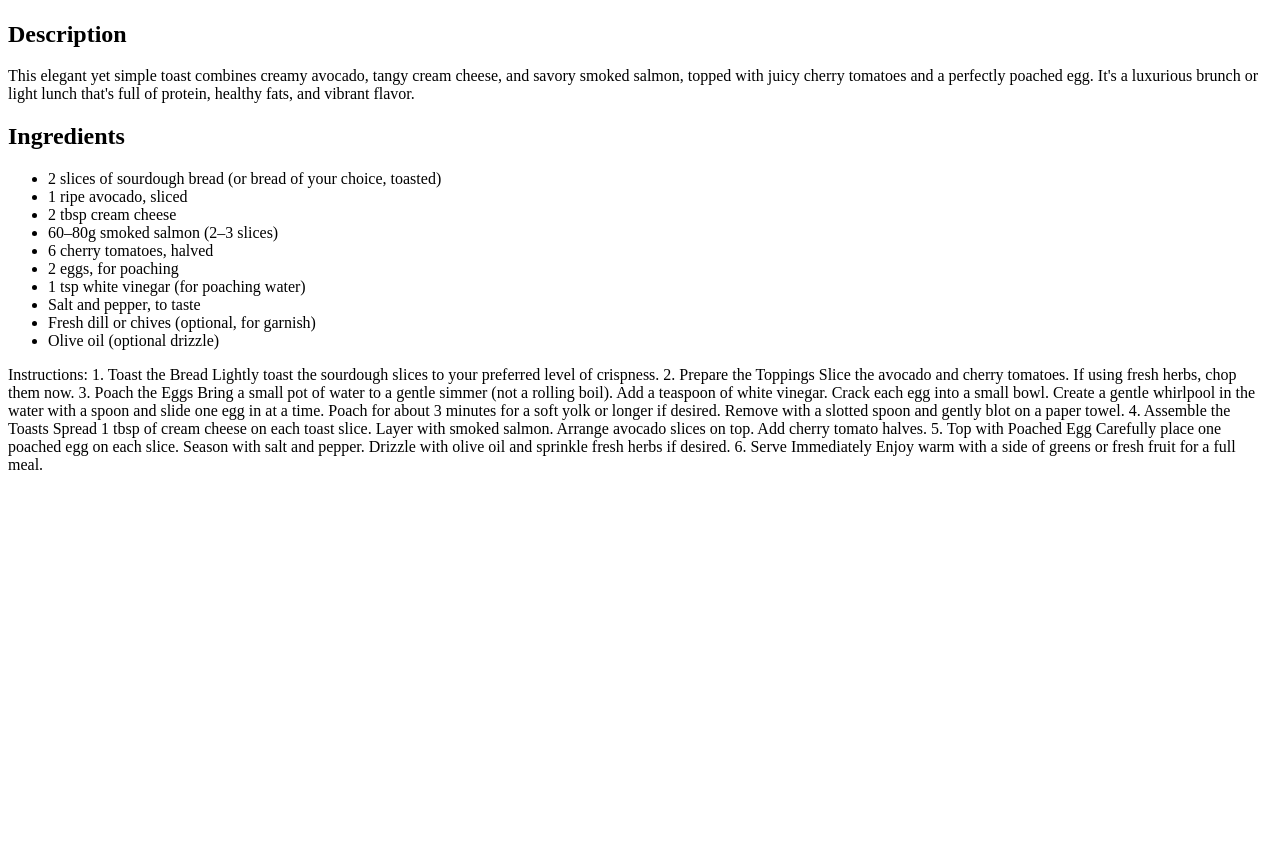
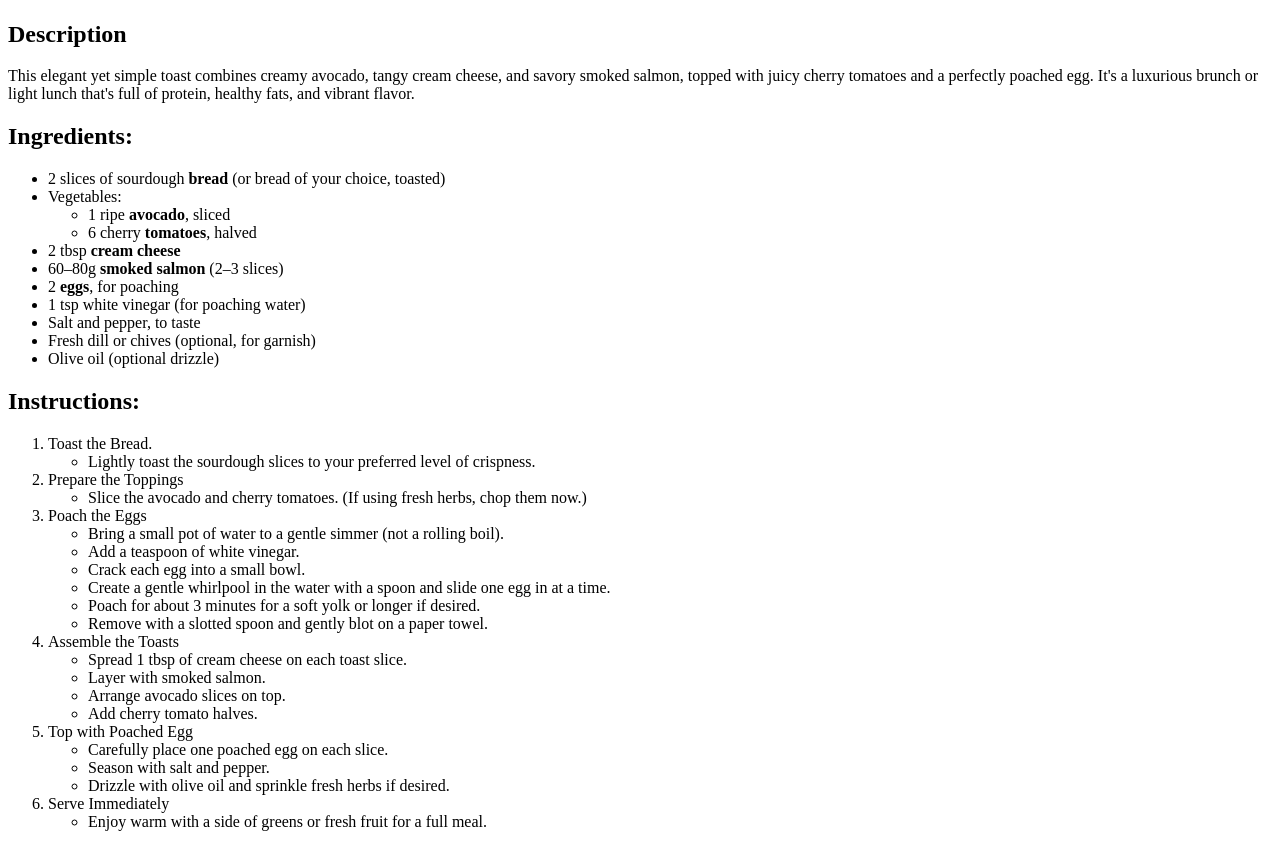
Before and after one commit to danielsenx/odin-recipes-02, a plain HTML site: page recipes/avo-and-eggs-on-toast.html in a window 1280 px wide. Shown: the part 424-1271 px from the top of the page. Before the commit the page ends 914 px from the top, so only its background shows below. Drawn offline with Linux system fonts and the light colour scheme.

Commit message:
style: add lists to descriptions of avo file

```diff
--- a/recipes/avo-and-eggs-on-toast.html
+++ b/recipes/avo-and-eggs-on-toast.html
@@ -16,65 +16,68 @@
 
     <p>This elegant yet simple toast combines creamy avocado, tangy cream cheese, and savory smoked salmon, topped with juicy cherry tomatoes and a perfectly poached egg. It's a luxurious brunch or light lunch that's full of protein, healthy fats, and vibrant flavor.</p>
 
-    <h2>Ingredients</h2>
+    <h2>Ingredients:</h2>
 
     <ul>
-        <li>2 slices of sourdough bread (or bread of your choice, toasted)</li>
-        <li>1 ripe avocado, sliced</li>
-        <li>2 tbsp cream cheese</li>
-        <li>60–80g smoked salmon (2–3 slices)</li>
-        <li>6 cherry tomatoes, halved</li>
-        <li>2 eggs, for poaching</li>
+        <li>2 slices of sourdough <strong>bread</strong> (or bread of your choice, toasted)</li>
+        <li>Vegetables:
+            <ul>
+                <li>1 ripe <strong>avocado</strong>, sliced</li>
+                <li>6 cherry <strong>tomatoes</strong>, halved</li>
+            </ul>
+        </li>
+        <li>2 tbsp <strong>cream cheese</strong></li>
+        <li>60–80g <strong>smoked salmon</strong> (2–3 slices)</li>
+        <li>2 <strong>eggs</strong>, for poaching</li>
         <li>1 tsp white vinegar (for poaching water)</li>
         <li>Salt and pepper, to taste</li>
         <li>Fresh dill or chives (optional, for garnish)</li>
         <li>Olive oil (optional drizzle)</li>
     </ul>
 
-    <p>Instructions:
-1. Toast the Bread
-Lightly toast the sourdough slices to your preferred level of crispness.
+    <h2>Instructions:</h2>
 
-2. Prepare the Toppings
-
-Slice the avocado and cherry tomatoes.
-
-If using fresh herbs, chop them now.
-
-3. Poach the Eggs
-
-Bring a small pot of water to a gentle simmer (not a rolling boil).
-
-Add a teaspoon of white vinegar.
-
-Crack each egg into a small bowl.
-
-Create a gentle whirlpool in the water with a spoon and slide one egg in at a time.
-
-Poach for about 3 minutes for a soft yolk or longer if desired.
-
-Remove with a slotted spoon and gently blot on a paper towel.
-
-4. Assemble the Toasts
-
-Spread 1 tbsp of cream cheese on each toast slice.
-
-Layer with smoked salmon.
-
-Arrange avocado slices on top.
-
-Add cherry tomato halves.
-
-5. Top with Poached Egg
-
-Carefully place one poached egg on each slice.
-
-Season with salt and pepper.
-
-Drizzle with olive oil and sprinkle fresh herbs if desired.
-
-6. Serve Immediately
-Enjoy warm with a side of greens or fresh fruit for a full meal.
-</p>
+    <ol>
+        <li>Toast the Bread.
+            <ul>
+                <li>Lightly toast the sourdough slices to your preferred level of crispness.</li>
+            </ul>
+        </li>
+        <li>Prepare the Toppings
+            <ul>
+                <li>Slice the avocado and cherry tomatoes. (If using fresh herbs, chop them now.)</li>
+            </ul>
+        </li>
+        <li>Poach the Eggs
+            <ul>
+                <li>Bring a small pot of water to a gentle simmer (not a rolling boil).</li>
+                <li>Add a teaspoon of white vinegar.</li>
+                <li>Crack each egg into a small bowl.</li>
+                <li>Create a gentle whirlpool in the water with a spoon and slide one egg in at a time.</li>
+                <li>Poach for about 3 minutes for a soft yolk or longer if desired.</li>
+                <li>Remove with a slotted spoon and gently blot on a paper towel.</li>
+            </ul>
+        </li>
+        <li>Assemble the Toasts
+            <ul>
+                <li>Spread 1 tbsp of cream cheese on each toast slice.</li>
+                <li>Layer with smoked salmon.</li>
+                <li>Arrange avocado slices on top.</li>
+                <li>Add cherry tomato halves.</li>
+            </ul>
+        </li>
+        <li>Top with Poached Egg
+            <ul>
+                <li>Carefully place one poached egg on each slice.</li>
+                <li>Season with salt and pepper.</li>
+                <li>Drizzle with olive oil and sprinkle fresh herbs if desired.</li>
+            </ul>
+        </li>
+        <li>Serve Immediately
+            <ul>
+                <li>Enjoy warm with a side of greens or fresh fruit for a full meal.</li>
+            </ul>
+        </li>
+    </ol>
 </body>
 </html>
```
